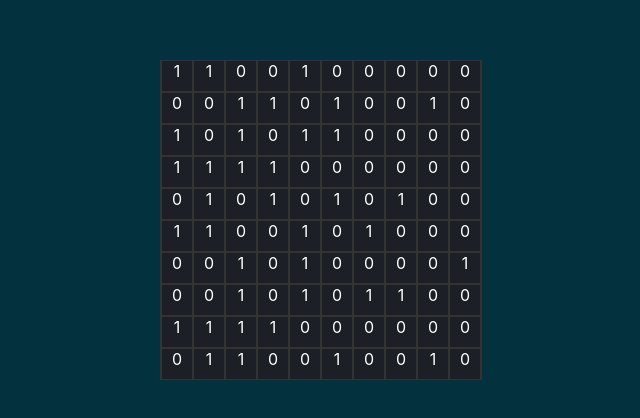
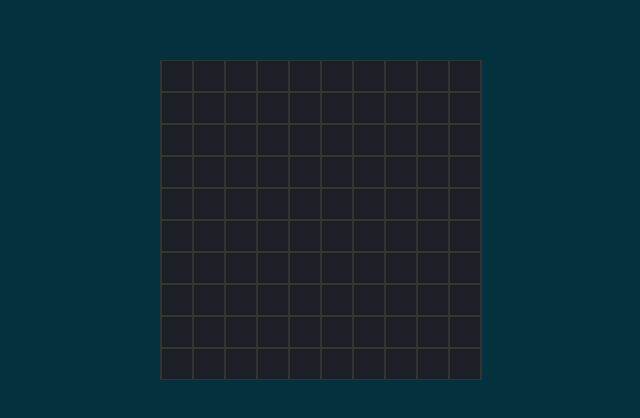
Before and after one commit to JulioCesarCeron/Minesweeper, a React (Create React App) app: page / in a window 1280 px wide. Shown: the part 180-598 px from the top of the page, without its empty margins (319-959 px from the left). Built offline with nearby package versions, Linux system fonts and the light colour scheme.

Commit message:
explode all bombs when one is hited

```diff
--- a/src/App.js
+++ b/src/App.js
@@ -1,4 +1,4 @@
-import React, { useState } from "react";
+import React, { useState, useEffect } from "react";
 import id from "shortid";
 import { ThemeProvider } from "styled-components";
 
@@ -7,15 +7,32 @@ import Item from "./components/Item";
 import { initGrid } from "./utils/initGrid";
 
 function App() {
-  const [grid] = useState(initGrid(10));
+  const [grid, setGrid] = useState(initGrid(10));
+  const [name, setName] = useState('');
+  const [blow, setBlow] = useState(false);
 
-  /*   useEffect(() => {
-    initGrid();
-  }, []) */
+
+  const touchField = (x, y) => {
+    const modifyGrid = grid;
+    if (modifyGrid[x][y].bomb === 1) {
+      modifyGrid.forEach(line => {
+        line.forEach(item => {
+          if(item.bomb === 1) {
+            item.active = 1;
+          }
+        })
+      });
+      setBlow(true);
+    }
+    modifyGrid[x][y].active = 1;
+    setGrid(modifyGrid);
+    setName(`${x}-${y}`);
+  }
 
   return (
     <ThemeProvider theme={{}}>
       <Wrapper>
+        {blow && <h3 style={{ marginTop: 0 }} >Fim do Jogo</h3>}
         <Container>
           {grid.map((line, indexLine) => (
             <Row key={id.generate()}>
@@ -25,6 +42,7 @@ function App() {
                   indexLine={indexLine}
                   indexColumn={indexColumn}
                   item={item}
+                  onTouchField={touchField}
                 />
               ))}
             </Row>
--- a/src/components/Item.js
+++ b/src/components/Item.js
@@ -1,9 +1,17 @@
-import React from 'react';
-import {ItemSquare} from './ItemStyle'
+import React from "react";
+import { ItemSquare, ImgBomb} from "./ItemStyle";
+import bomb from "../assets/bomb-explosion.svg";
 
-export default function Item({indexLine, indexColumn, item}) {
-
+export default function Item({ onTouchField, indexLine, indexColumn, item }) {
+  const bombImg = <ImgBomb src={bomb} alt='bomb' />;
+  const isBomb = item.bomb === 1;
+  const activeBombStyle = isBomb && item.active === 1;
   return (
-    <ItemSquare>{item.bomb}</ItemSquare>
-  )
+    <ItemSquare
+      onClick={() => onTouchField(indexLine, indexColumn)}
+      isBomb={activeBombStyle}
+    >
+      {item.active === 1 && (isBomb ? bombImg : item.bomb)}
+    </ItemSquare>
+  );
 }
--- a/src/components/ItemStyle.js
+++ b/src/components/ItemStyle.js
@@ -1,11 +1,22 @@
 import styled from 'styled-components';
 
 export const ItemSquare = styled.div`
+  cursor: pointer;
   display: flex;
   flex-direction: column;
   color: #fff;
-  background: #1d1f27;
+  background: ${props => props.isBomb ? '#9e2828' : '#1d1f27'};
   width: 30px;
   height: 30px;
   margin: 0 1px;
+  justify-content: center;
+  font-size: 14px;
+  :hover {
+    background: ${props => props.isBomb ? '#9e2828' : '#22242d'};
+  }
 `;
+
+export const ImgBomb = styled.img`
+  height: 30px;
+  width: 30px;
+`;
--- a/src/utils/initGrid.js
+++ b/src/utils/initGrid.js
@@ -19,6 +19,5 @@ export function initGrid(size) {
     matrix.push(generateLine(size));
   }
 
-  console.log("matrix", matrix);
   return matrix;
 }
```
